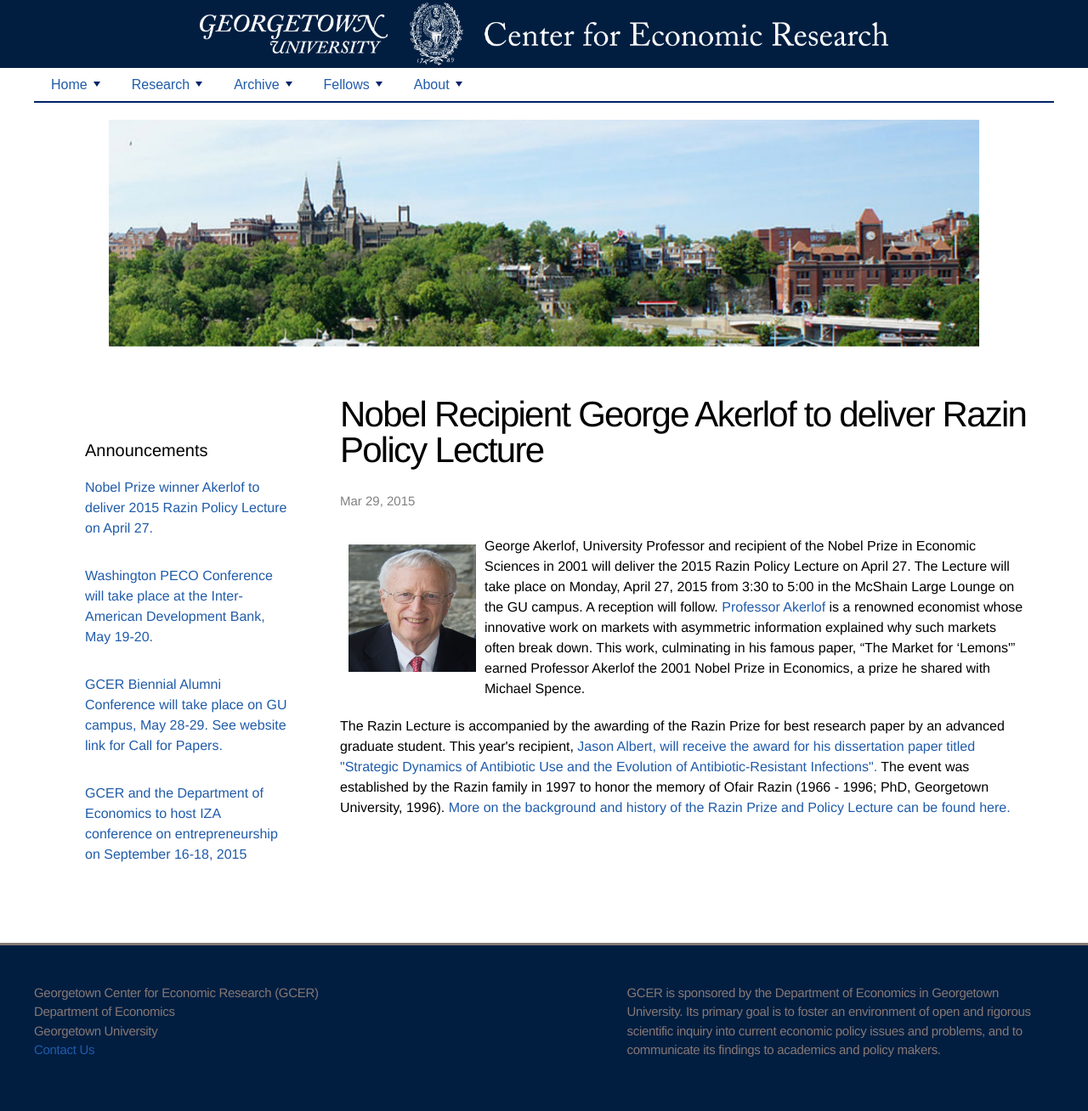
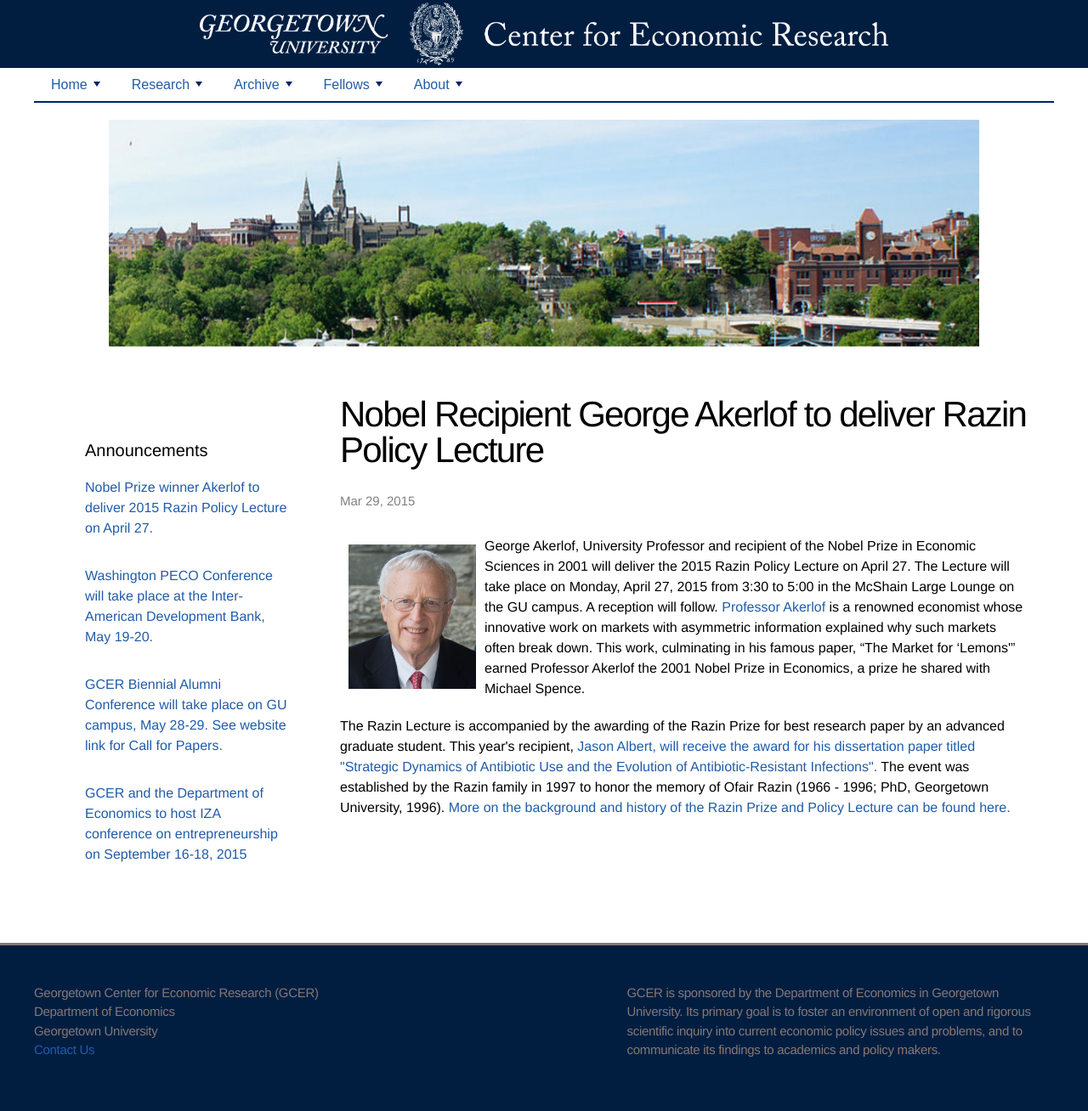
Before and after one commit to georgetown-econ/gcer, a Jekyll site: the page built from _posts/2015-03-29-nobel-recipient-george-akerlof-to-deliver-razin-policy-lecture.html, in a window 1280 px wide. Shown: the whole page at 85% size. Built offline with Jekyll 4.4.1, drawn with Linux system fonts in a browser that asks for light colours.

Commit message:
Updated 2015-03-29-nobel-recipient-george-akerlof-to-deliver-razin-policy-lecture.html

```diff
--- a/_posts/2015-03-29-nobel-recipient-george-akerlof-to-deliver-razin-policy-lecture.html
+++ b/_posts/2015-03-29-nobel-recipient-george-akerlof-to-deliver-razin-policy-lecture.html
@@ -5,7 +5,7 @@
 date: "2015-03-29 11:26:01"
 ---
 
-<p> <img style="float: left; width: 150px; height: 150px; margin: 10px;" src="{{ site.baseurl }}/assets/images/Akerlof.jpg" />
+<p> <img style="float: left; width: 150px; height: 170px; margin: 10px;" src="{{ site.baseurl }}/assets/images/Akerlof.jpg" />
 George Akerlof, University Professor and recipient of the Nobel Prize in Economic Sciences in 2001 will deliver the 2015 Razin Policy Lecture on April 27@@@.  The Lecture will take place on Monday, April 27, 2015 from 3:30 to 5:00 in the McShain Large Lounge on the GU campus. A reception will follow. <a href= "http://explore.georgetown.edu/people/gaa53/">  Professor Akerlof </a> is a renowned economist whose innovative work on markets with asymmetric information explained why such markets often break down. This work, culminating in his famous paper, “The Market for ‘Lemons'” earned Professor Akerlof the 2001 Nobel Prize in Economics, a prize he shared with Michael Spence. </p>
 
 <p> The Razin Lecture is accompanied by the awarding of the Razin Prize for best research paper by an advanced graduate student. This year's recipient, <a href= "/2014-10-14-razin-prize"> Jason Albert, will receive the award for his dissertation paper titled "Strategic Dynamics of Antibiotic Use and the Evolution of Antibiotic-Resistant Infections". </a>  The event was established by the Razin family in 1997 to honor the memory of Ofair Razin (1966 - 1996; PhD, Georgetown University, 1996). <a href= "http://econ.georgetown.edu/phd/razin-price"> More on the background and history of the Razin Prize and Policy Lecture can be found here.  </a> </p>
```
